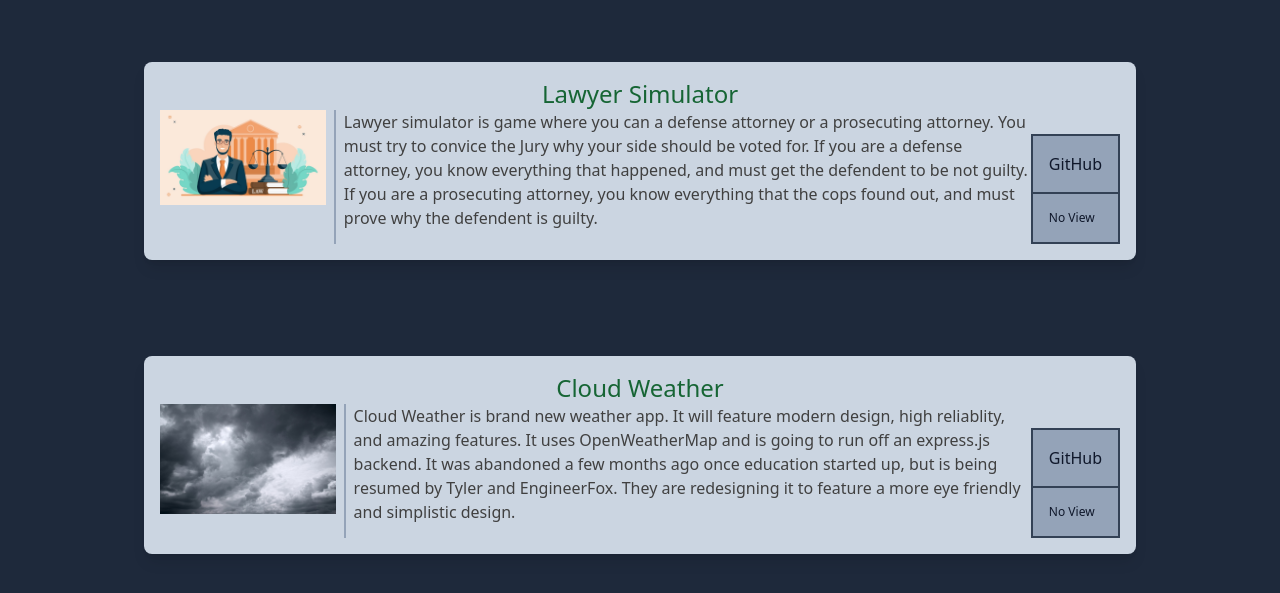
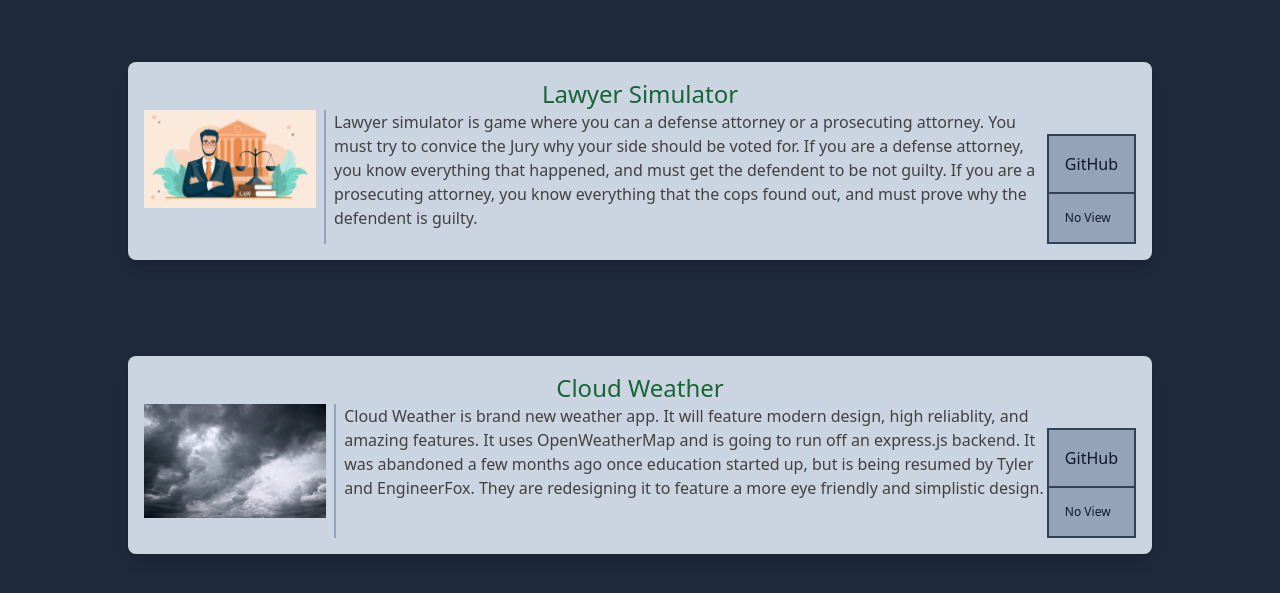
Before and after one commit to RDDT-Websites/RDDT-Website, a website: page projects.html in a window 1280 px wide. Shown: the part 63-656 px from the top of the page. Drawn offline with nearby package versions, Linux system fonts and the light colour scheme.

Commit message:
Reverted back to original fix

```diff
--- a/projects.html
+++ b/projects.html
@@ -43,7 +43,7 @@
     </div>
     </nav>
 
-    <main class="pt-16 sm:mr-4 sm:ml-4 lg:pr-32 lg:pl-32">
+    <main class="pt-16 sm:pr-0 sm:pl-0 lg:pr-32 lg:pl-32">
         <div class="rounded-lg shadow-lg bg-slate-300 p-4">
             <div class="text-green-800 text-2xl font-semi-bold flex justify-center">
                 <span>Lawyer Simulator</span>
```
